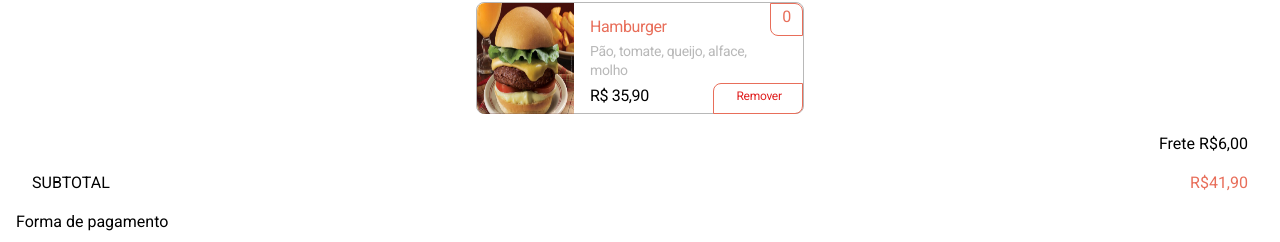
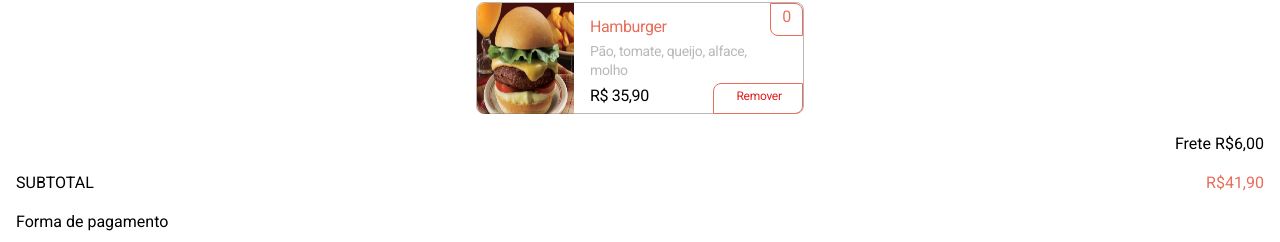
Before and after one commit to future4code/jackson-labe-food5, a React (Create React App) app: page /carrinho in a window 1280 px wide. Shown: the part 396-638 px from the top of the page. Built offline with nearby package versions, Linux system fonts and the light colour scheme.

Commit message:
Ajuste de padding direito e esquerdo da div SubInfos.

```diff
--- a/src/screens/CartPage/styled-cart-page.js
+++ b/src/screens/CartPage/styled-cart-page.js
@@ -145,8 +145,6 @@ export const Img = styled.img`
 export const SubInfos = styled.div`
   display: flex;
   flex-direction: column;
-  padding-left: 16px;
-  padding-right: 16px;
   margin-top: 4px;
   color: black;
 `
```
